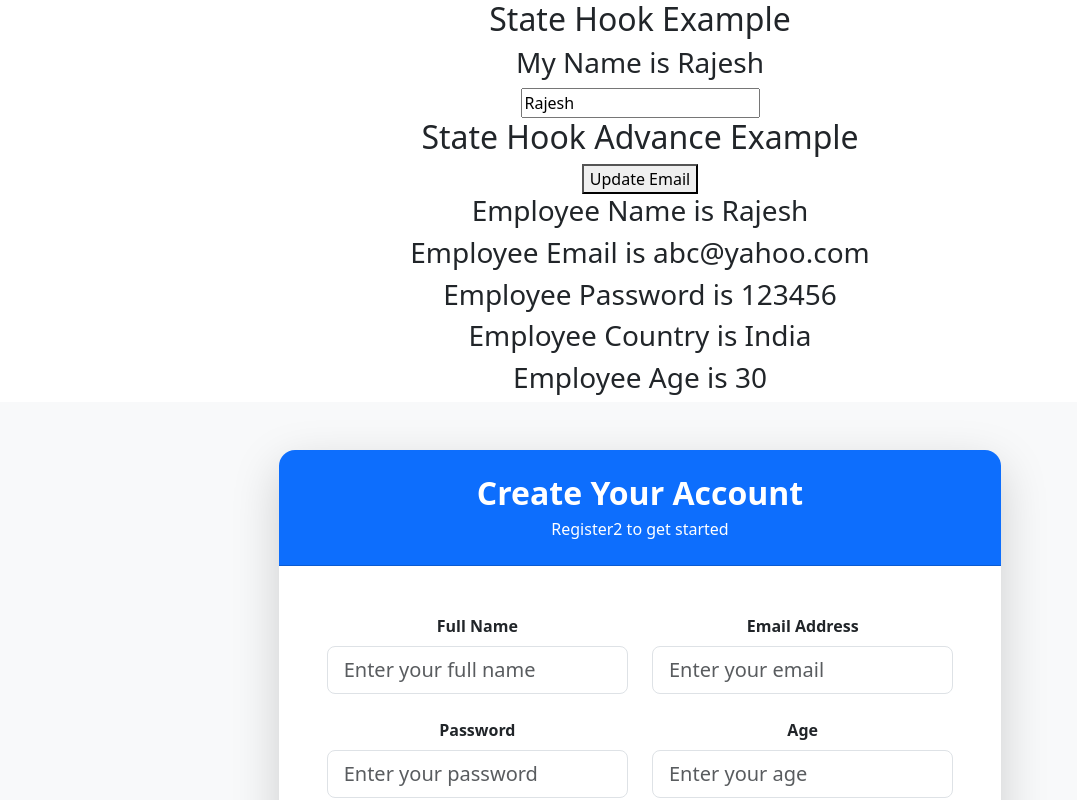
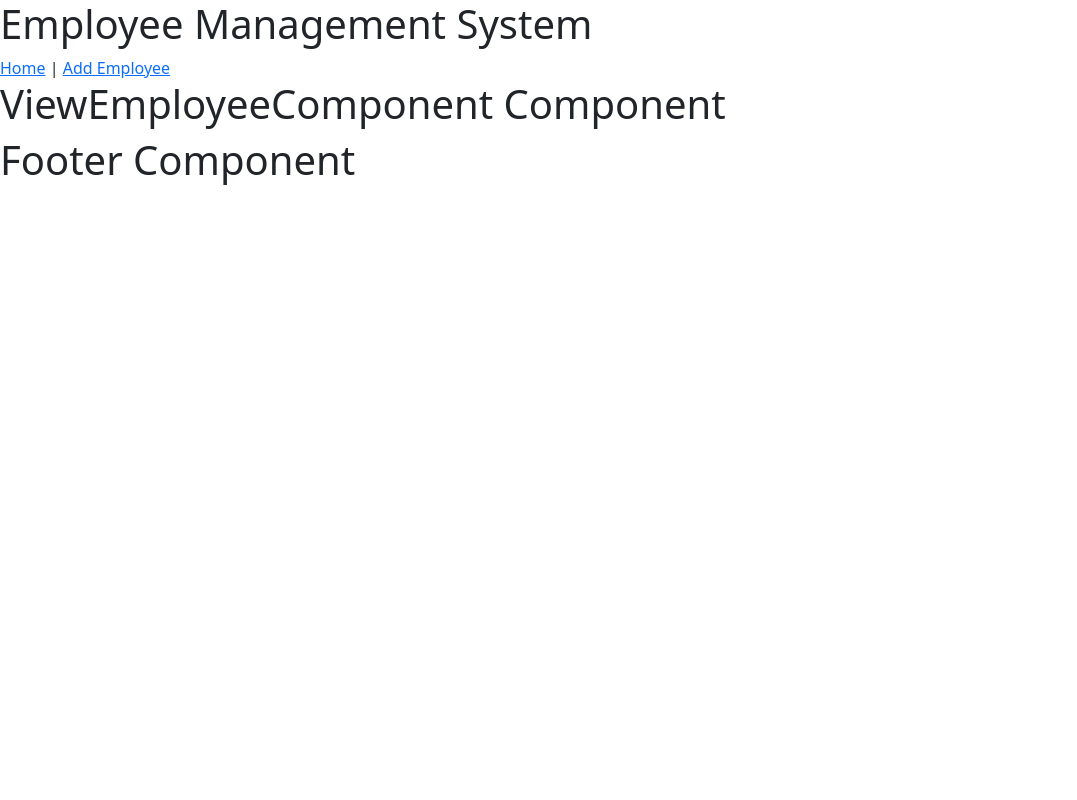
Before and after one commit to upadhyay-rajesh/reactjs_training_september, a React (Create React App) app: page /view-employee/1 in a window 1280 px wide. Shown: the top 800 px of the page, without its empty margins (0-1077 px from the left). Built offline with nearby package versions, Linux system fonts and the light colour scheme.

Commit message:
third commit

```diff
--- a/package.json
+++ b/package.json
@@ -11,6 +11,7 @@
     "prop-types": "^15.8.1",
     "react": "^19.2.8",
     "react-dom": "^19.2.8",
+    "react-router-dom": "^7.18.3",
     "react-scripts": "5.0.1",
     "web-vitals": "^2.1.4"
   },
--- a/src/App1.js
+++ b/src/App1.js
@@ -1,20 +1,28 @@
 import logo from './logo.svg';
 import './App.css';
-import RegisterComponent from './components/register';
-import Register2 from './components/register2';
-import StateHookComponent from './components/statehook';
-import StateHookAdvanceComponent from './components/statehookadvance';
+import { BrowserRouter, Route, Routes } from 'react-router-dom';
+import HeaderComponent from './components1/header';
+import HomeComponent from './pages/home';
+import AddEmployeeComponent from './pages/addEmployee';
+import EditEmployeeComponent from './pages/editEmployee';
+import ViewEmployeeComponent from './pages/viewEmployee';
+import FooterComponent from './components1/footer';
+
 
 
 function App1() {
   return (
-    <div className="App">
-      <StateHookComponent />
-      <StateHookAdvanceComponent />
+    <BrowserRouter>
+      <HeaderComponent />
 
-      <Register2 />
-
-    </div>
+      <Routes>
+        <Route path="/" element={<HomeComponent />} />
+        <Route path="/add-employee" element={<AddEmployeeComponent />} />
+        <Route path="/edit-employee/:id" element={<EditEmployeeComponent />} />
+        <Route path="/view-employee/:id" element={<ViewEmployeeComponent />} />
+      </Routes>
+      <FooterComponent />
+    </BrowserRouter>
   );
 }
 
--- /dev/null
+++ b/src/components1/footer.jsx
@@ -0,0 +1,15 @@
+import React, { Component } from 'react';
+
+class FooterComponent extends Component {
+
+    state = {  }
+    render() {
+        return (
+            <div>
+                <h1>Footer Component</h1>
+            </div>
+        );
+    }
+}
+
+export default FooterComponent;
--- /dev/null
+++ b/src/components1/header.jsx
@@ -0,0 +1,21 @@
+import React, { Component } from 'react';
+import { Link } from 'react-router-dom';
+
+class HeaderComponent extends Component {
+
+    state = {  }
+    render() {
+        return (
+            <header>
+                <h1>Employee Management System</h1>
+                <nav>
+                    <Link to="/">Home</Link> {"   |   "}
+                    <Link to="/add-employee">Add Employee</Link>
+
+                </nav>
+            </header>
+        );
+    }
+}
+
+export default HeaderComponent;
--- /dev/null
+++ b/src/pages/addEmployee.jsx
@@ -0,0 +1,15 @@
+import React, { Component } from 'react';
+
+class AddEmployeeComponent extends Component {
+
+    state = {  }
+    render() {
+        return (
+            <div>
+                <h1>AddEmployeeComponent Component</h1>
+            </div>
+        );
+    }
+}
+
+export default AddEmployeeComponent;
--- /dev/null
+++ b/src/pages/editEmployee.jsx
@@ -0,0 +1,15 @@
+import React, { Component } from 'react';
+
+class EditEmployeeComponent extends Component {
+
+    state = {  }
+    render() {
+        return (
+            <div>
+                <h1>EditEmployeeComponent Component</h1>
+            </div>
+        );
+    }
+}
+
+export default EditEmployeeComponent;
--- /dev/null
+++ b/src/pages/home.jsx
@@ -0,0 +1,15 @@
+import React, { Component } from 'react';
+
+class HomeComponent extends Component {
+
+    state = {  }
+    render() {
+        return (
+            <div>
+                <h1>Home Component</h1>
+            </div>
+        );
+    }
+}
+
+export default HomeComponent;
--- /dev/null
+++ b/src/pages/viewEmployee.jsx
@@ -0,0 +1,15 @@
+import React, { Component } from 'react';
+
+class ViewEmployeeComponent extends Component {
+
+    state = {  }
+    render() {
+        return (
+            <div>
+                <h1>ViewEmployeeComponent Component</h1>
+            </div>
+        );
+    }
+}
+
+export default ViewEmployeeComponent;
```
Also changed, not shown: 1 other file (tests, documents, lock files or other folders).
